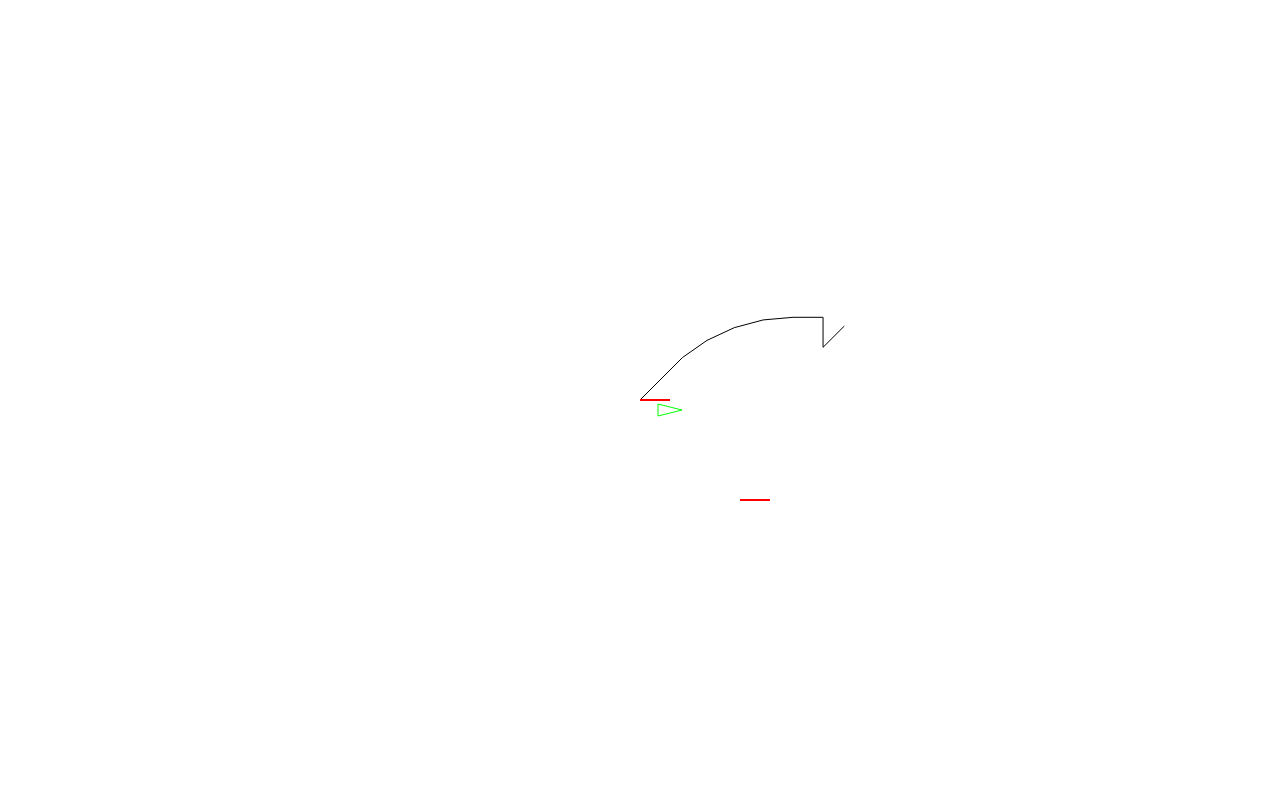
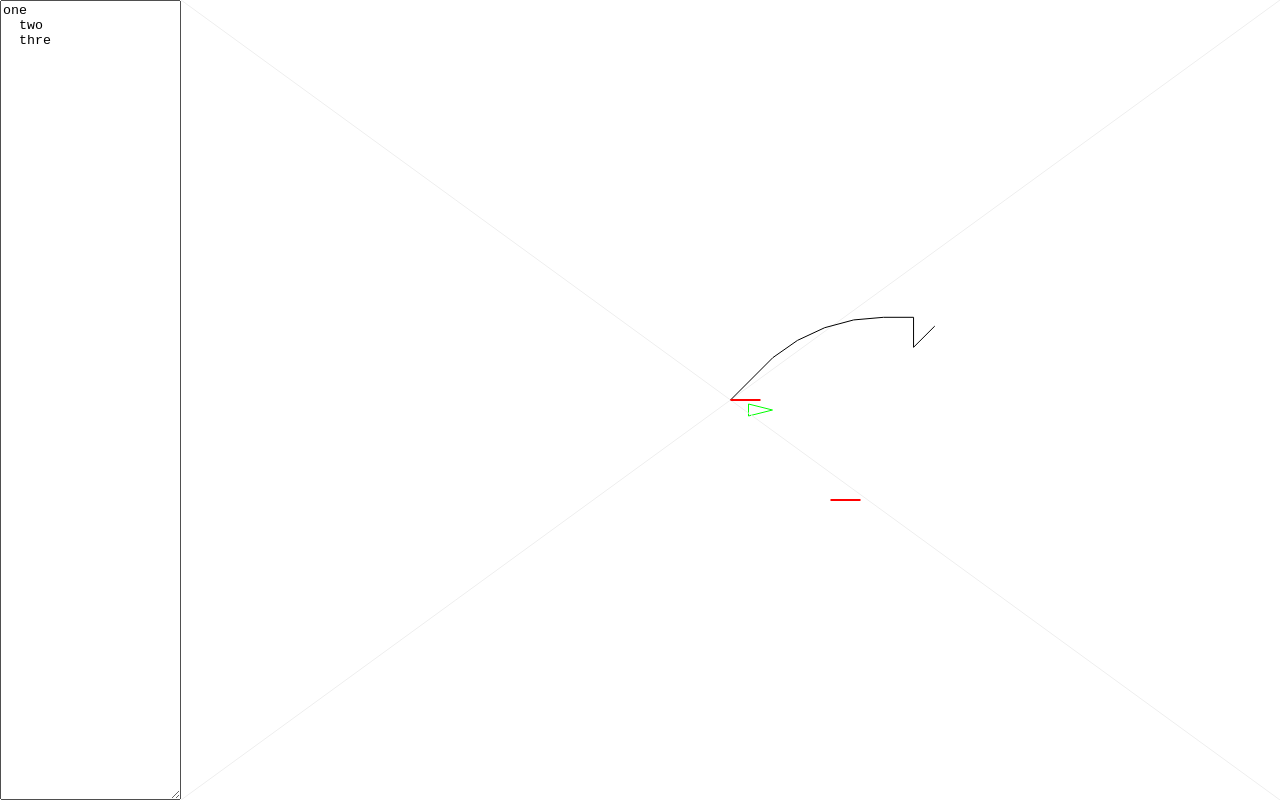
Before and after one commit to rofrol/kturtle-web, an Angular app: page / in a window 1280 px wide. Built offline with nearby package versions, Linux system fonts and the light colour scheme.

Commit message:
Canvas size correct

```diff
--- a/src/app/canvas/canvas.component.html
+++ b/src/app/canvas/canvas.component.html
@@ -1,4 +1,12 @@
-<div id="wrapper">
-  <canvas id="canvasTop" #canvasTop></canvas>
-  <canvas id="canvasBottom" #canvas></canvas>
+<div id="app-wrapper">
+  <textarea>
+one
+  two
+  thre
+</textarea
+  >
+  <div id="wrapper">
+    <canvas id="canvasTop" #canvasTop></canvas>
+    <canvas id="canvasBottom" #canvas></canvas>
+  </div>
 </div>
--- a/src/app/canvas/canvas.component.scss
+++ b/src/app/canvas/canvas.component.scss
@@ -1,11 +1,21 @@
-$wrapper-border-width: 0;
+textarea {
+  height: 100vh;
+}
+
+#app-wrapper {
+  display: flex;
+  flex-wrap: nowrap;
+}
 
 #wrapper {
   position: relative;
-  width: calc(100% - 2 * #{$wrapper-border-width}px);
-  height: calc(100% - 2 * #{$wrapper-border-width}px);
+  // width: 100%;
+  flex: 1;
+  align-self: stretch;
+  // height: calc(100% - 1px);
+  // object-fit: contain;
   overflow: hidden;
-  border: #{$wrapper-border-width}px solid blue;
+  // border: 1px solid rgb(0, 183, 255);
 }
 
 #canvasTop,
@@ -13,7 +23,10 @@ $wrapper-border-width: 0;
   position: absolute;
   top: 0;
   left: 0;
-  width: 100%;
-  height: 100%;
+  bottom: 0;
+  right: 0;
+  // width: 100%;
+  // height: 100%;
+  // object-fit: contain;
   display: block;
 }
--- a/src/app/canvas/canvas.component.ts
+++ b/src/app/canvas/canvas.component.ts
@@ -1,4 +1,6 @@
 import { Component, ViewChild, ElementRef, AfterViewInit } from '@angular/core';
+
+console.log('devicePixelRatio :>> ', devicePixelRatio);
 
 @Component({
   selector: 'app-canvas',
@@ -19,16 +21,16 @@ export class CanvasComponent implements AfterViewInit {
 
   ngAfterViewInit(): void {
     const canvas = this.canvas.nativeElement;
+    canvas.width = canvas.parentElement!.offsetWidth * devicePixelRatio;
     canvas.height = canvas.parentElement!.offsetHeight * devicePixelRatio;
-    canvas.width = canvas.parentElement!.offsetWidth * devicePixelRatio;
     this.ctx = canvas.getContext('2d')!;
-    this.ctx!.scale(devicePixelRatio, devicePixelRatio);
+    // this.ctx!.scale(devicePixelRatio, devicePixelRatio);
 
     const canvasTop = this.canvasTop.nativeElement;
+    canvasTop.width = canvasTop.parentElement!.offsetWidth * devicePixelRatio;
     canvasTop.height = canvasTop.parentElement!.offsetHeight * devicePixelRatio;
-    canvasTop.width = canvasTop.parentElement!.offsetWidth * devicePixelRatio;
     this.ctxTop = canvasTop.getContext('2d')!;
-    this.ctxTop!.scale(devicePixelRatio, devicePixelRatio);
+    // this.ctxTop!.scale(devicePixelRatio, devicePixelRatio);
 
     this.animate();
   }
@@ -44,10 +46,37 @@ export class CanvasComponent implements AfterViewInit {
     // this.ctx.fillStyle = 'blue';
     // this.ctx.fillRect(0, 0, 125, 125);
 
+    const x = canvas.width / 2;// / devicePixelRatio;
+    const y = canvas.height / 2;// / devicePixelRatio
+    console.log('x :>> ', x);
+    console.log('y :>> ', y);
+    let rect = canvas.parentElement!.getBoundingClientRect();
+    // const w = canvas.parentElement!.offsetWidth;
+    // const h = canvas.parentElement!.offsetHeight;
+    const w = rect.width;
+    const h = rect.height;
+    console.log('w :>> ', w);
+    console.log('h :>> ', h);
+    const w2 = canvas.width;
+    console.log('w2 :>> ', w2);
+
+    this.ctx.beginPath();
+    this.ctx.lineWidth = 1;
+    this.ctx.strokeStyle = '#eee';
+    this.ctx.moveTo(0, 0);
+    this.ctx.lineTo(w, h);
+    this.ctx.stroke();
+
+    this.ctx.beginPath();
+    this.ctx.lineWidth = 1;
+    this.ctx.strokeStyle = '#eee';
+    this.ctx.moveTo(w, 0);
+    this.ctx.lineTo(0, h);
+    this.ctx.stroke();
 
     const t = turtle({
-      x: canvas.width / 2 / devicePixelRatio,
-      y: canvas.height / 2 / devicePixelRatio,
+      x: rect.width / 2,
+      y: rect.height / 2,
       angleInRadians: 0,
       penDown: false,
       penColor: "#000000",
--- a/src/styles.scss
+++ b/src/styles.scss
@@ -1,4 +1,15 @@
 /* You can add global styles to this file, and also import other style files */
+
+/* apply a natural box layout model to all elements, but allowing components to change */
+html {
+  box-sizing: border-box;
+}
+*,
+*:before,
+*:after {
+  box-sizing: inherit;
+}
+
 html,
 body {
   margin: 0;
```
